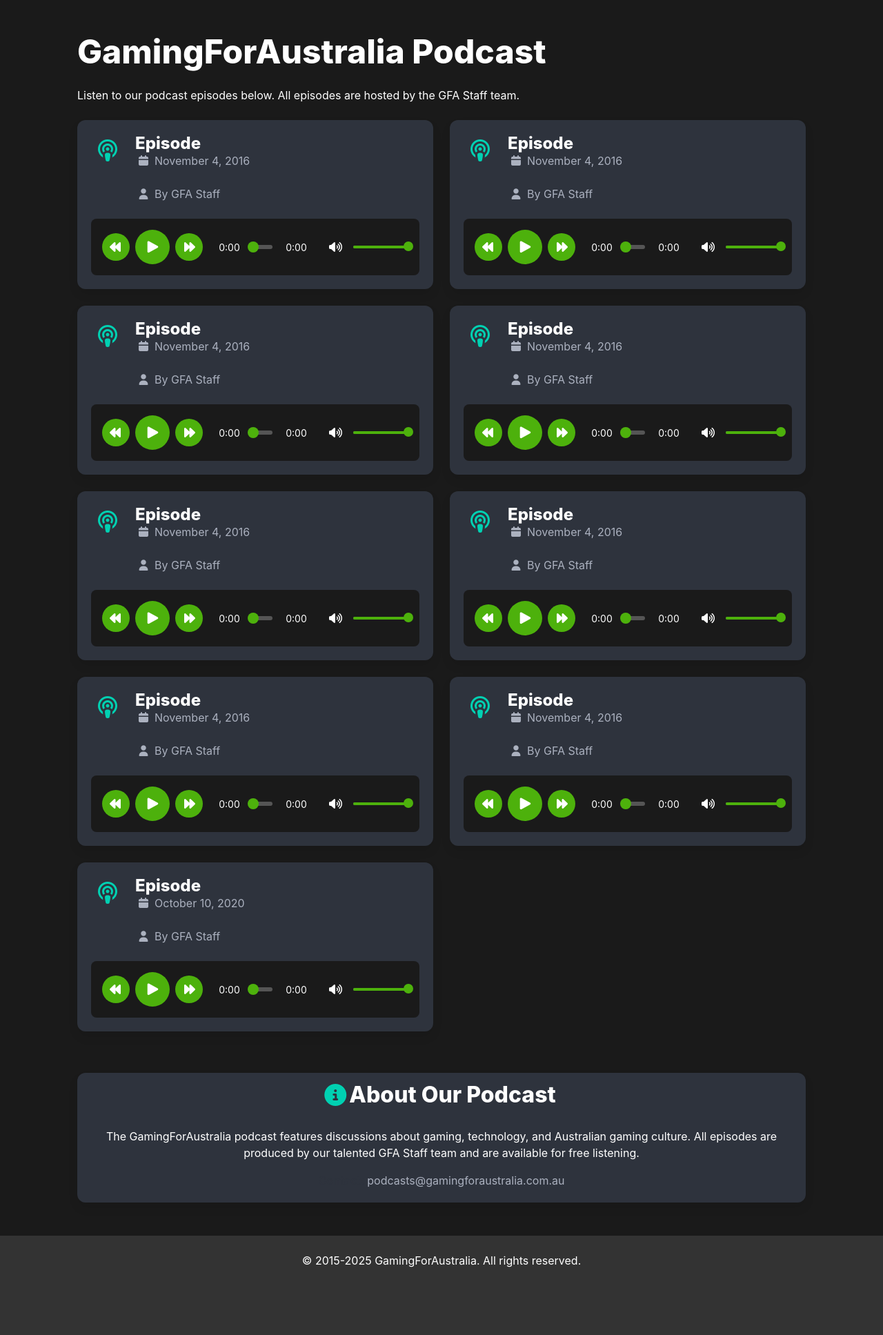
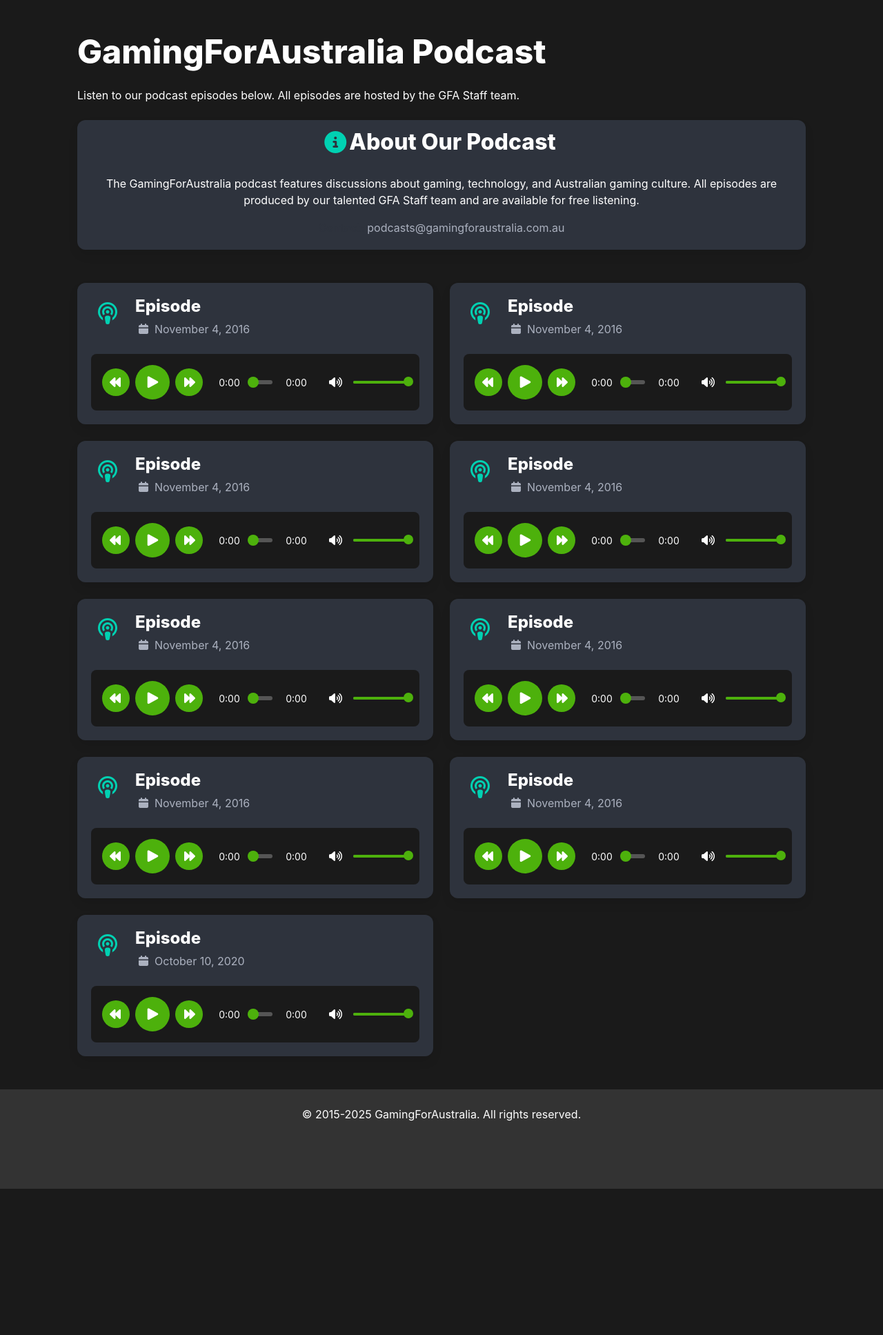
Before and after one commit to GamingForAustralia/GamingForAustralia, a PHP site: page /podcast.php in a window 1280 px wide. Shown: the part 52-1987 px from the top of the page at 69% size. After the commit the page ends 1775 px from the top, so only its background shows below. Run offline with PHP 8.4, Linux system fonts and the light colour scheme; some libraries are stand-ins or nearby versions.

Commit message:
Refactor media path and update podcast info layout
Introduced a $media_path variable to centralize media file paths in the episodes array. Moved the podcast info box above the episode list for improved layout and removed duplicate info section. Minor UI tweaks to episode metadata display.

```diff
--- a/podcast.php
+++ b/podcast.php
@@ -1,6 +1,9 @@
 <?php
 $page_title = "GamingForAustralia - Podcast";
 $page_description = "Listen to the GamingForAustralia podcast - Gaming discussions and content from our Australian team.";
+
+// Media folder path
+$media_path = '/home/gamingfo/podcasts.gamingforaustralia.com.au/media';
 
 // Function to parse episode XML data
 function parseEpisodeXML($xmlFile) {
@@ -28,48 +31,48 @@ function parseEpisodeXML($xmlFile) {
 $episodes = [
     [
         'date' => 'November 4, 2016',
-        'mp3' => '/home/gamingfo/podcasts.gamingforaustralia.com.au/media/2016-11-04_episode_1.mp3',
-        'xml' => '/home/gamingfo/podcasts.gamingforaustralia.com.au/media/2016-11-04_episode_1.xml'
+        'mp3' => $media_path . '/2016-11-04_episode_1.mp3',
+        'xml' => $media_path . '/2016-11-04_episode_1.xml'
     ],
     [
         'date' => 'November 4, 2016',
-        'mp3' => '/home/gamingfo/podcasts.gamingforaustralia.com.au/media/2016-11-04_episode_2.mp3',
-        'xml' => '/home/gamingfo/podcasts.gamingforaustralia.com.au/media/2016-11-04_episode_2.xml'
+        'mp3' => $media_path . '/2016-11-04_episode_2.mp3',
+        'xml' => $media_path . '/2016-11-04_episode_2.xml'
     ],
     [
         'date' => 'November 4, 2016',
-        'mp3' => '/home/gamingfo/podcasts.gamingforaustralia.com.au/media/2016-11-04_episode_3.mp3',
-        'xml' => '/home/gamingfo/podcasts.gamingforaustralia.com.au/media/2016-11-04_episode_3.xml'
+        'mp3' => $media_path . '/2016-11-04_episode_3.mp3',
+        'xml' => $media_path . '/2016-11-04_episode_3.xml'
     ],
     [
         'date' => 'November 4, 2016',
-        'mp3' => '/home/gamingfo/podcasts.gamingforaustralia.com.au/media/2016-11-04_episode_4.mp3',
-        'xml' => '/home/gamingfo/podcasts.gamingforaustralia.com.au/media/2016-11-04_episode_4.xml'
+        'mp3' => $media_path . '/2016-11-04_episode_4.mp3',
+        'xml' => $media_path . '/2016-11-04_episode_4.xml'
     ],
     [
         'date' => 'November 4, 2016',
-        'mp3' => '/home/gamingfo/podcasts.gamingforaustralia.com.au/media/2016-11-04_episode_5.mp3',
-        'xml' => '/home/gamingfo/podcasts.gamingforaustralia.com.au/media/2016-11-04_episode_5.xml'
+        'mp3' => $media_path . '/2016-11-04_episode_5.mp3',
+        'xml' => $media_path . '/2016-11-04_episode_5.xml'
     ],
     [
         'date' => 'November 4, 2016',
-        'mp3' => '/home/gamingfo/podcasts.gamingforaustralia.com.au/media/2016-11-04_episode_6.mp3',
-        'xml' => '/home/gamingfo/podcasts.gamingforaustralia.com.au/media/2016-11-04_episode_6.xml'
+        'mp3' => $media_path . '/2016-11-04_episode_6.mp3',
+        'xml' => $media_path . '/2016-11-04_episode_6.xml'
     ],
     [
         'date' => 'November 4, 2016',
-        'mp3' => '/home/gamingfo/podcasts.gamingforaustralia.com.au/media/2016-11-04_episode_7.mp3',
-        'xml' => '/home/gamingfo/podcasts.gamingforaustralia.com.au/media/2016-11-04_episode_7.xml'
+        'mp3' => $media_path . '/2016-11-04_episode_7.mp3',
+        'xml' => $media_path . '/2016-11-04_episode_7.xml'
     ],
     [
         'date' => 'November 4, 2016',
-        'mp3' => '/home/gamingfo/podcasts.gamingforaustralia.com.au/media/2016-11-04_episode_8.mp3',
-        'xml' => '/home/gamingfo/podcasts.gamingforaustralia.com.au/media/2016-11-04_episode_8.xml'
+        'mp3' => $media_path . '/2016-11-04_episode_8.mp3',
+        'xml' => $media_path . '/2016-11-04_episode_8.xml'
     ],
     [
         'date' => 'October 10, 2020',
-        'mp3' => '/home/gamingfo/podcasts.gamingforaustralia.com.au/media/2020-10-10-gfa_radio_1__this_is_not_a_podcast_.mp3',
-        'xml' => '/home/gamingfo/podcasts.gamingforaustralia.com.au/media/2020-10-10-gfa_radio_1__this_is_not_a_podcast_.xml'
+        'mp3' => $media_path . '/2020-10-10-gfa_radio_1__this_is_not_a_podcast_.mp3',
+        'xml' => $media_path . '/2020-10-10-gfa_radio_1__this_is_not_a_podcast_.xml'
     ]
 ];
 
@@ -83,7 +86,26 @@ ob_start();
             <div class="column">
                 <h1 class="title is-1 has-text-white">GamingForAustralia Podcast</h1>
                 <p class="has-text-white mb-5">Listen to our podcast episodes below. All episodes are hosted by the GFA Staff team.</p>
-
+                <!-- Podcast Info -->
+                <div class="box has-background-dark mb-6">
+                    <div class="content has-text-centered">
+                        <h2 class="title is-3 has-text-white">
+                            <span class="icon-text">
+                                <span class="icon has-text-primary">
+                                    <i class="fas fa-info-circle"></i>
+                                </span>
+                                <span>About Our Podcast</span>
+                            </span>
+                        </h2>
+                        <p class="has-text-white">
+                            The GamingForAustralia podcast features discussions about gaming, technology, and Australian gaming culture.
+                            All episodes are produced by our talented GFA Staff team and are available for free listening.
+                        </p>
+                        <p class="has-text-grey-light">
+                            <strong>Contact:</strong> podcasts@gamingforaustralia.com.au
+                        </p>
+                    </div>
+                </div>
                 <!-- Podcast Episodes -->
                 <div class="columns is-multiline">
                     <?php foreach ($episodes as $episode): ?>
@@ -94,7 +116,6 @@ ob_start();
                         $duration = $episodeData ? $episodeData['duration'] : '';
                         $author = $episodeData ? $episodeData['author'] : 'GFA Staff';
                         ?>
-
                         <div class="column is-12-tablet is-6-desktop">
                             <div class="box has-background-dark">
                                 <div class="media">
@@ -105,7 +126,7 @@ ob_start();
                                     </div>
                                     <div class="media-content">
                                         <h3 class="title is-4 has-text-white"><?php echo htmlspecialchars($title); ?></h3>
-                                        <p class="subtitle is-6 has-text-grey-light">
+                                        <p class="subtitle is-6 has-text-grey-light mt-2">
                                             <span class="icon-text">
                                                 <span class="icon">
                                                     <i class="fas fa-calendar"></i>
@@ -121,20 +142,11 @@ ob_start();
                                                 </span>
                                             <?php endif; ?>
                                         </p>
-                                        <p class="subtitle is-6 has-text-grey-light">
-                                            <span class="icon-text">
-                                                <span class="icon">
-                                                    <i class="fas fa-user"></i>
-                                                </span>
-                                                <span>By <?php echo htmlspecialchars($author); ?></span>
-                                            </span>
-                                        </p>
                                         <?php if ($description && $description !== $title): ?>
                                             <p class="has-text-white-ter mb-3"><?php echo htmlspecialchars($description); ?></p>
                                         <?php endif; ?>
                                     </div>
                                 </div>
-
                                 <!-- Custom Audio Player -->
                                 <div class="custom-audio-player" data-src="<?php echo htmlspecialchars($episode['mp3']); ?>">
                                     <audio preload="metadata"></audio>
@@ -173,27 +185,6 @@ ob_start();
                         </div>
                     <?php endforeach; ?>
                 </div>
-
-                <!-- Podcast Info -->
-                <div class="box has-background-dark mt-6">
-                    <div class="content has-text-centered">
-                        <h2 class="title is-3 has-text-white">
-                            <span class="icon-text">
-                                <span class="icon has-text-primary">
-                                    <i class="fas fa-info-circle"></i>
-                                </span>
-                                <span>About Our Podcast</span>
-                            </span>
-                        </h2>
-                        <p class="has-text-white">
-                            The GamingForAustralia podcast features discussions about gaming, technology, and Australian gaming culture.
-                            All episodes are produced by our talented GFA Staff team and are available for free listening.
-                        </p>
-                        <p class="has-text-grey-light">
-                            <strong>Contact:</strong> podcasts@gamingforaustralia.com.au
-                        </p>
-                    </div>
-                </div>
             </div>
         </div>
     </div>
```
